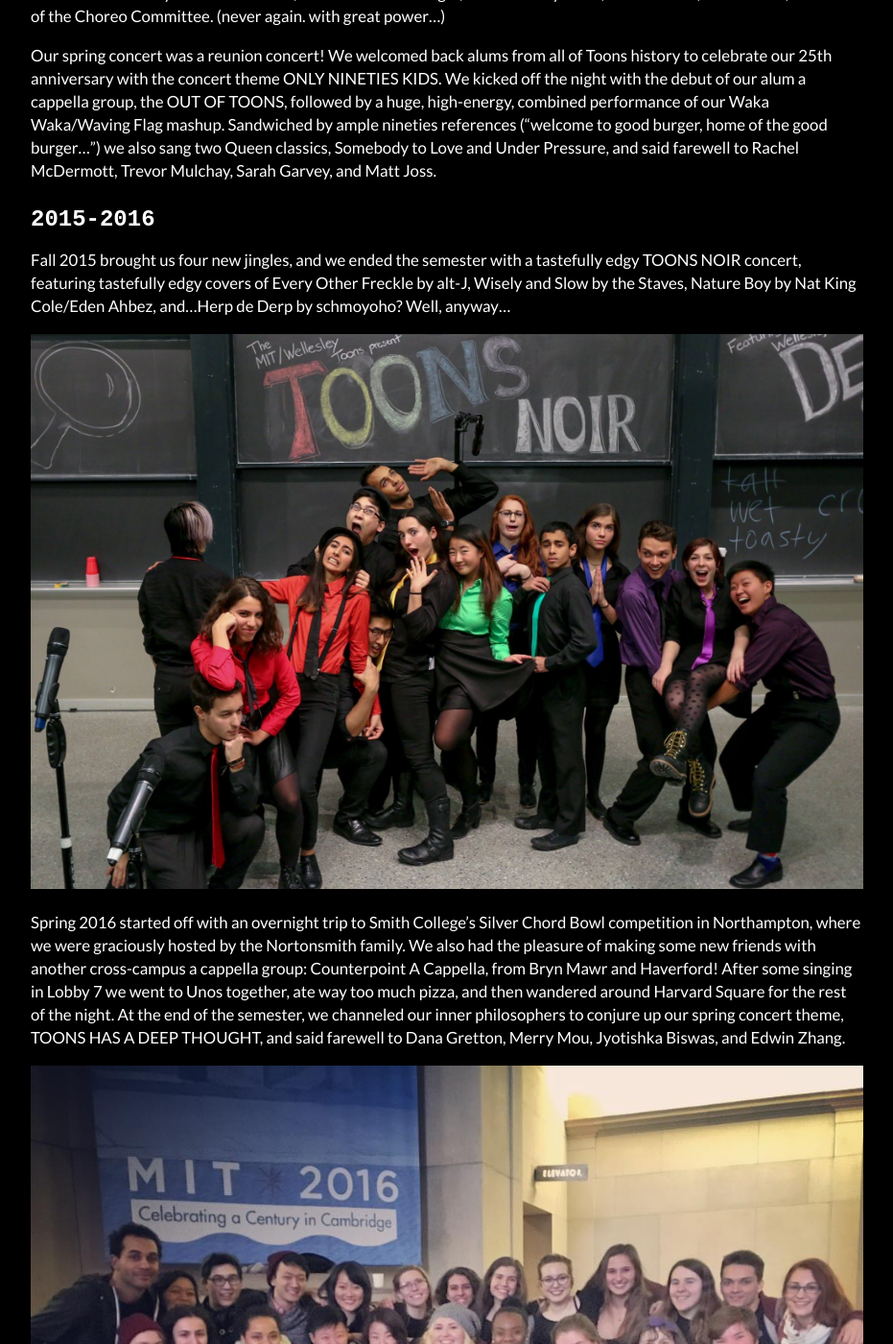
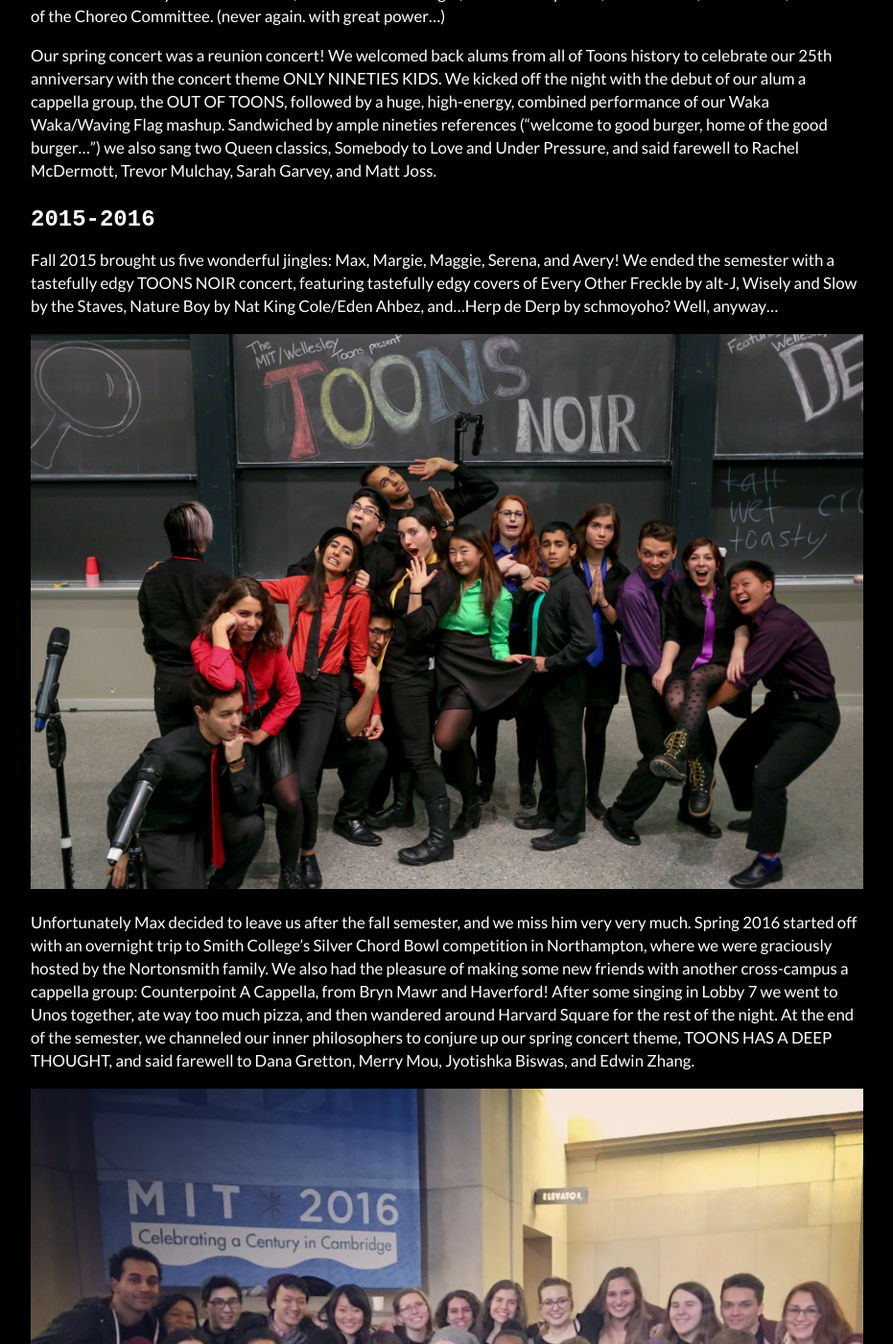
Before and after one commit to mitwellesleytoons/toons, a Jekyll site: the page built from about/index.md, in a window 1280 px wide and 1400 px high, scrolled down 8143 px. Shown: the whole window at 96% size, without its empty margins (174-1105 px from the left). Built offline with Jekyll 4.4.1, drawn with Linux system fonts in a browser that asks for light colours; nearby versions of some CDN libraries.

Commit message:
edit about page

```diff
--- a/about/index.md
+++ b/about/index.md
@@ -125,10 +125,10 @@ Our spring concert was a reunion concert! We welcomed back alums from all of Too
 
 ## 2015-2016
 
-Fall 2015 brought us four new jingles, and we ended the semester with a tastefully edgy TOONS NOIR concert, featuring tastefully edgy covers of Every Other Freckle by alt-J, Wisely and Slow by the Staves, Nature Boy by Nat King Cole/Eden Ahbez, and...Herp de Derp by schmoyoho? Well, anyway...
+Fall 2015 brought us five wonderful jingles: Max, Margie, Maggie, Serena, and Avery! We ended the semester with a tastefully edgy TOONS NOIR concert, featuring tastefully edgy covers of Every Other Freckle by alt-J, Wisely and Slow by the Staves, Nature Boy by Nat King Cole/Eden Ahbez, and...Herp de Derp by schmoyoho? Well, anyway...
 
 ![](/assets/images/about/toonsnoir.jpg)
 
-Spring 2016 started off with an overnight trip to Smith College's Silver Chord Bowl competition in Northampton, where we were graciously hosted by the Nortonsmith family. We also had the pleasure of making some new friends with another cross-campus a cappella group: Counterpoint A Cappella, from Bryn Mawr and Haverford! After some singing in Lobby 7 we went to Unos together, ate way too much pizza, and then wandered around Harvard Square for the rest of the night. At the end of the semester, we channeled our inner philosophers to conjure up our spring concert theme, TOONS HAS A DEEP THOUGHT, and said farewell to Dana Gretton, Merry Mou, Jyotishka Biswas, and Edwin Zhang.
+Unfortunately Max decided to leave us after the fall semester, and we miss him very very much. Spring 2016 started off with an overnight trip to Smith College's Silver Chord Bowl competition in Northampton, where we were graciously hosted by the Nortonsmith family. We also had the pleasure of making some new friends with another cross-campus a cappella group: Counterpoint A Cappella, from Bryn Mawr and Haverford! After some singing in Lobby 7 we went to Unos together, ate way too much pizza, and then wandered around Harvard Square for the rest of the night. At the end of the semester, we channeled our inner philosophers to conjure up our spring concert theme, TOONS HAS A DEEP THOUGHT, and said farewell to Dana Gretton, Merry Mou, Jyotishka Biswas, and Edwin Zhang.
 
 ![](/assets/images/about/counterpoint.jpg)
```
